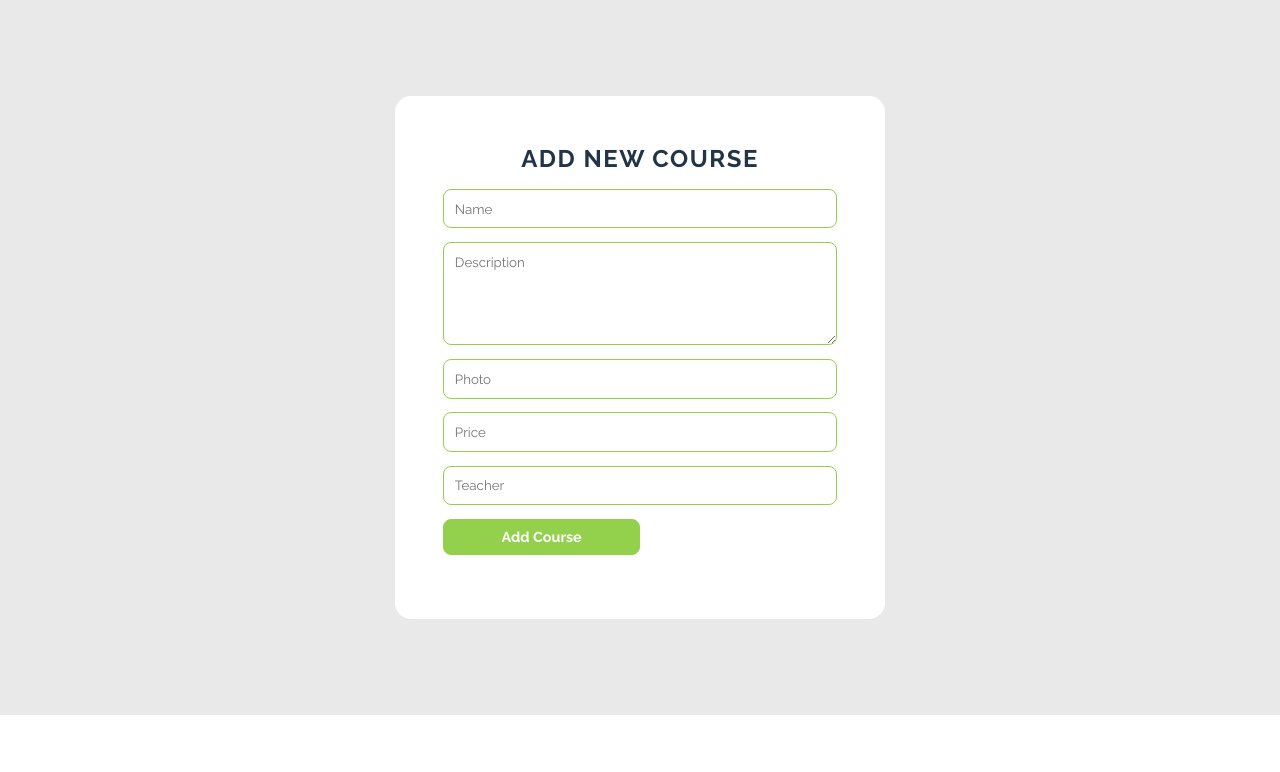
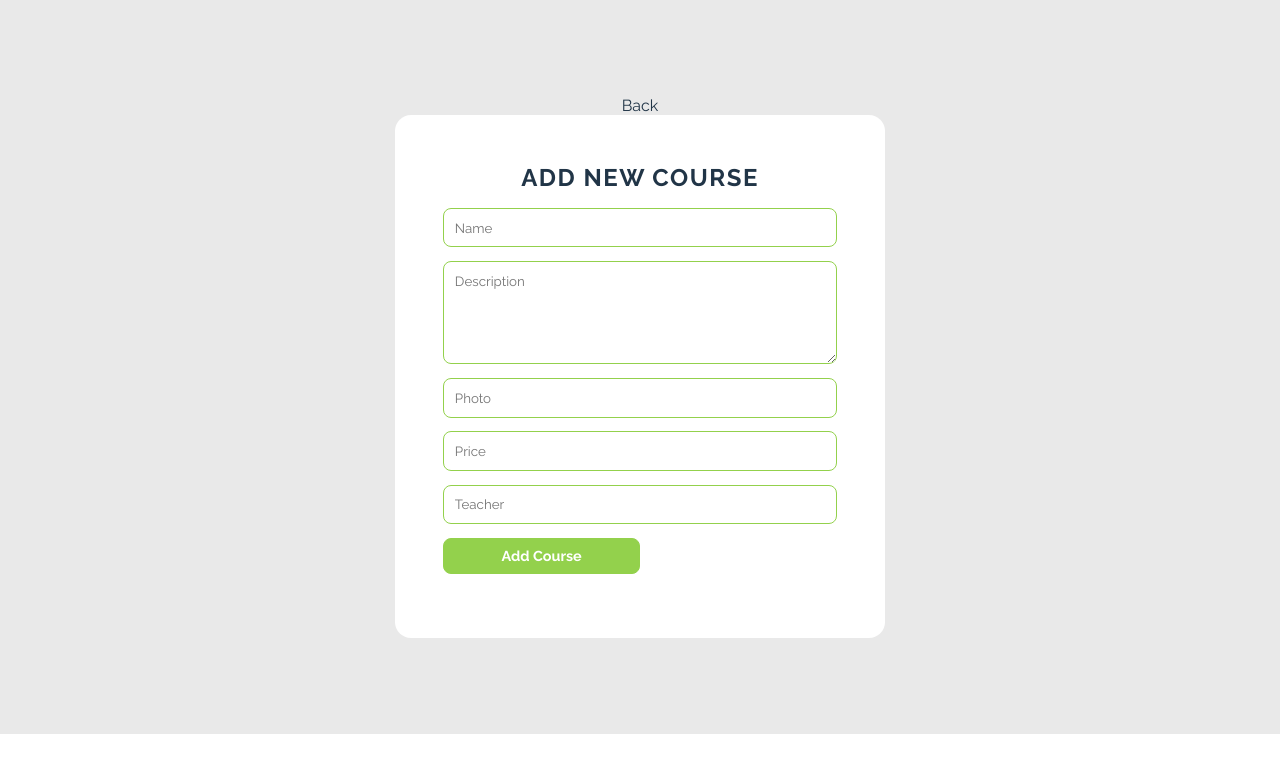
Before and after one commit to smunoz1988/vecs-school-frontend, a React (Vite) app: page /courses/new in a window 1280 px wide. Shown: the top 772 px of the page. Built offline with nearby package versions, Linux system fonts and the light colour scheme; no server answers; sample sign-in values are in the browser's storage.

Commit message:
add signout btns to layouts

```diff
--- a/src/routes/AddCourse.jsx
+++ b/src/routes/AddCourse.jsx
@@ -21,6 +21,7 @@ const AddCourse = () => {
 
   return (
     <div className="pad flex flex_col ai_center gb_gray">
+      <p onClick={() => navigate('/courses')}>Back</p>
       <div className="form-container">
         <h2 className="title">ADD NEW COURSE</h2>
         <form className="flex flex_col w70 form" onSubmit={handleSubmit}>
--- a/src/routes/DeleteCourse.jsx
+++ b/src/routes/DeleteCourse.jsx
@@ -1,9 +1,11 @@
 import { useEffect } from "react"
 import { useSelector, useDispatch } from 'react-redux'
 import { fetchCourses, deleteCourse } from "../redux/slices/coursesSlice"
+import { useNavigate } from "react-router";
 
 const DeleteCourse = () => {
   const dispatch = useDispatch()
+  const navigate = useNavigate()
   const coursesData = useSelector((state) => state.courses)
   const token = localStorage.getItem('authToken')
 
@@ -24,6 +26,7 @@ const DeleteCourse = () => {
 
   return (
     <div>
+      <p onClick={() => navigate('/courses')}>Back</p>
       <div className="flex flex_col ai_center table-container pad gap_2">
         <h2 className="title">ALL COURSES</h2>
         <table className="table">
--- a/src/routes/Reservations.jsx
+++ b/src/routes/Reservations.jsx
@@ -1,10 +1,12 @@
 import { useEffect } from "react";
 import { useSelector, useDispatch } from 'react-redux';
 import { fetchReservations } from "../redux/slices/reservationsSlice";
+import { useNavigate } from "react-router";
 import formatDate from "../utils/formatDate";
 
 const Reservations = () => {
   const dispatch = useDispatch();
+  const navigate = useNavigate();
   const reservationsData = useSelector((state) => state.reservations.reservations);
   console.log(reservationsData);
   const token = localStorage.getItem('authToken');
@@ -15,6 +17,7 @@ const Reservations = () => {
 
   return (
     <div>
+      <p onClick={() => navigate('/courses')}>Back</p>
       <div className="flex flex_col ai_center table-container pad gap_2">
         <h2 className="title">MY RESERVATIONS</h2>
         <table className="table">
--- a/src/routes/Reserve.jsx
+++ b/src/routes/Reserve.jsx
@@ -45,7 +45,7 @@ const Reserve = () => {
 
   return (
     <>
-    <p onClick={() => navigate('/')}>Back</p>
+    <p onClick={() => navigate('/courses')}>Back</p>
     <h3>RESERVE A COURSE</h3>
     <p>Select a course to reserve</p>
     <form
@@ -55,7 +55,7 @@ const Reserve = () => {
         value={course_id}
         onChange={(e) => setCourse(e.target.value)}
       >
-        <option value="">Select a course</option>
+        <option value="" disabled>Select a course</option>
         {courses.courses.map((course) => (
           <option key={course.id} value={course.id}>
             {course.name}
@@ -66,7 +66,7 @@ const Reserve = () => {
         value={city}
         onChange={(e) => setCity(e.target.value)}
       >
-        <option value="">Select a city</option>
+        <option value="" disabled>Select a city</option>
         {cities.map((city) => (
           <option key={city} value={city}>
             {city}
```
